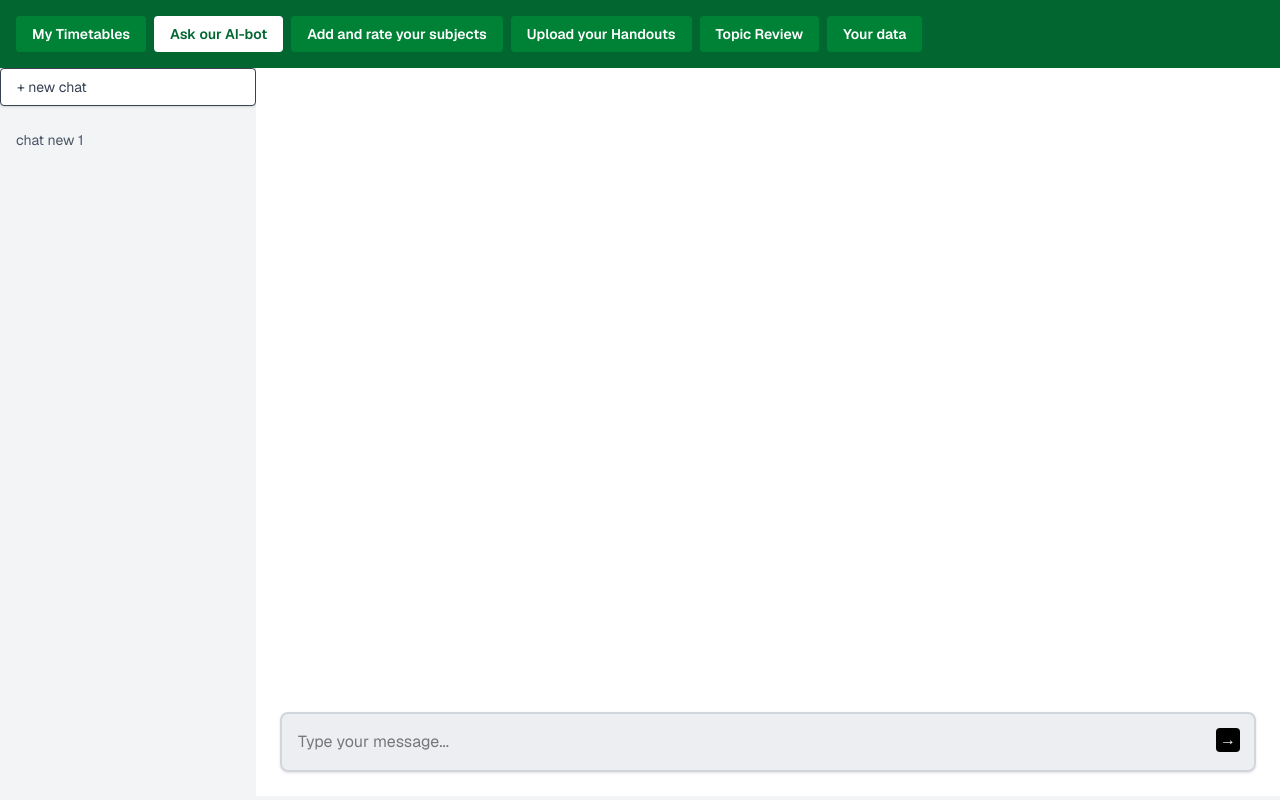
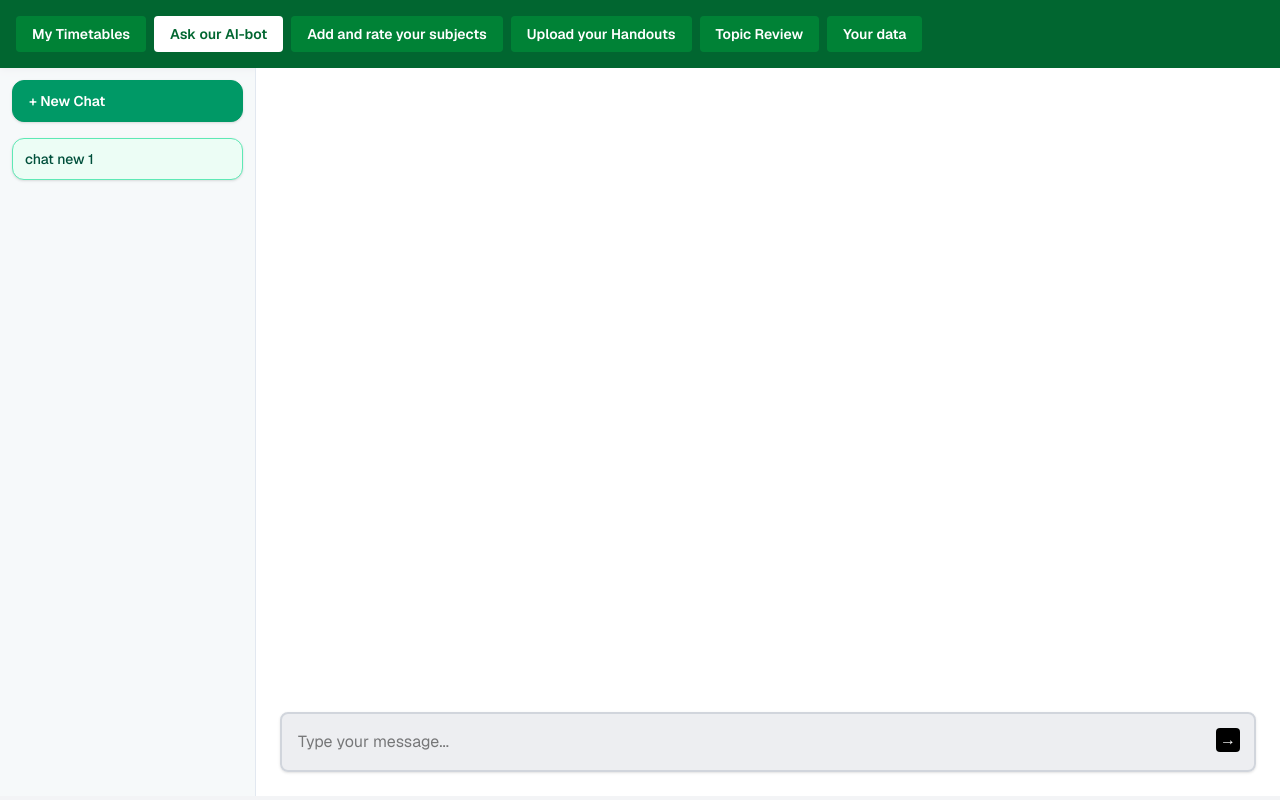
Before and after one commit to Chait314/HCI_Frontend, a Next.js app: page / in a window 1280 px wide. Both pictures are taken after a click on the button "Ask our AI-bot". Built offline with nearby package versions, Linux system fonts and the light colour scheme.

Commit message:
feat: save chats and beautify chat buttons

```diff
--- a/app/api/timetable/route.ts
+++ b/app/api/timetable/route.ts
@@ -519,7 +519,10 @@ function buildFallbackName(subjectHint: string): string {
   return base.length <= 25 ? base : base.slice(0, 25).trim();
 }
 
-function sanitizeTimetableName(name: string | null | undefined, subjectHint: string): string {
+function sanitizeTimetableName(
+  name: string | null | undefined,
+  subjectHint: string,
+): string {
   const cleaned = (name || "")
     .replace(/[^a-zA-Z0-9\s]/g, " ")
     .replace(/\s+/g, " ")
--- a/app/page.tsx
+++ b/app/page.tsx
@@ -1212,14 +1212,103 @@ const getHandout = (subjectId: number) => {
     }[];
   }
 
+  const CHATS_STORAGE_KEY = 'chats';
+  const CURRENT_CHAT_ID_STORAGE_KEY = 'currentChatId';
+
   const [chats, setChats] = useState<Chats[]>([]);
   const [savedTimetables, setSavedTimetables] = useState<SavedTimetable[]>([]);
   const [isViewingSavedTimetable, setIsViewingSavedTimetable] = useState(false);
   const [openedSavedViewConfig, setOpenedSavedViewConfig] = useState<TimetableViewConfig | null>(null);
   const [currentChatId, setCurrentChatId] = useState<string | null>(null);
+  const [hasHydratedChats, setHasHydratedChats] = useState(false);
+  const [hasRestoredCurrentChatId, setHasRestoredCurrentChatId] = useState(false);
   const [currentGeneratedTimetableName, setCurrentGeneratedTimetableName] = useState<string | null>(null);
   const [input, setInput] = useState('');
   const [sendTex, setSendTex] = useState('');
+
+  const normalizeStoredTimetableRows = (value: unknown): ChatTimetableCell[][] | undefined => {
+    if (!Array.isArray(value)) return undefined;
+
+    const rows = value
+      .map((row) => {
+        if (!Array.isArray(row)) return [];
+
+        return row
+          .map((cell) => {
+            if (!cell || typeof cell !== 'object') return null;
+
+            const subject = typeof (cell as { subject?: unknown }).subject === 'string'
+              ? (cell as { subject: string }).subject
+              : '';
+            const topic = typeof (cell as { topic?: unknown }).topic === 'string'
+              ? (cell as { topic: string }).topic
+              : '';
+
+            if (!subject && !topic) return null;
+            return { subject, topic };
+          })
+          .filter((cell): cell is ChatTimetableCell => cell !== null);
+      })
+      .filter((row) => row.length > 0);
+
+    return rows.length > 0 ? rows : undefined;
+  };
+
+  const normalizeStoredChats = (value: unknown): Chats[] => {
+    if (!Array.isArray(value)) return [];
+
+    return value.map((chat, chatIndex) => {
+      const messages: Chats['messages'] = Array.isArray((chat as { messages?: unknown })?.messages)
+        ? ((chat as { messages: unknown[] }).messages)
+            .map((message, messageIndex): Chats['messages'][number] | null => {
+              const text = typeof (message as { message?: unknown })?.message === 'string'
+                ? (message as { message: string }).message
+                : '';
+              const timetable = normalizeStoredTimetableRows((message as { timetable?: unknown })?.timetable);
+              const normalizedType: 'text' | 'timetable' | undefined =
+                (message as { type?: unknown })?.type === 'timetable' && timetable
+                  ? 'timetable'
+                  : (message as { type?: unknown })?.type === 'text'
+                    ? 'text'
+                    : undefined;
+
+              if (!text && !timetable) return null;
+
+              return {
+                id:
+                  typeof (message as { id?: unknown })?.id === 'string' && (message as { id: string }).id.trim()
+                    ? (message as { id: string }).id
+                    : `${Date.now()}-${chatIndex}-${messageIndex}`,
+                role: ((message as { role?: unknown })?.role === 'ai' ? 'ai' : 'user') as 'user' | 'ai',
+                message: text,
+                type: normalizedType,
+                timetable,
+                timetableName:
+                  typeof (message as { timetableName?: unknown })?.timetableName === 'string'
+                    ? (message as { timetableName: string }).timetableName
+                    : undefined,
+                accepted: Boolean((message as { accepted?: unknown })?.accepted),
+              };
+            })
+            .filter((message): message is Chats['messages'][number] => message !== null)
+        : [];
+
+      const chatIdCandidate = (chat as { chat_id?: unknown })?.chat_id;
+      const chatNameCandidate = (chat as { chat_name?: unknown })?.chat_name;
+
+      return {
+        chat_id:
+          typeof chatIdCandidate === 'string' && chatIdCandidate.trim()
+            ? chatIdCandidate
+            : `${Date.now()}-${chatIndex}`,
+        chat_name:
+          typeof chatNameCandidate === 'string' && chatNameCandidate.trim()
+            ? chatNameCandidate
+            : `chat new ${chatIndex + 1}`,
+        messages,
+      };
+    });
+  };
 
   const subjectPreviewPalettes = [
     { bar: 'bg-emerald-500', chip: 'bg-emerald-100 text-emerald-700' },
@@ -1422,6 +1511,64 @@ const getHandout = (subjectId: number) => {
     localStorage.setItem('acceptedTimetables', JSON.stringify(savedTimetables));
   }, [savedTimetables]);
 
+  useEffect(() => {
+    const savedChats = localStorage.getItem(CHATS_STORAGE_KEY);
+
+    if (!savedChats) {
+      setHasHydratedChats(true);
+      return;
+    }
+
+    try {
+      const parsed = JSON.parse(savedChats);
+      setChats(normalizeStoredChats(parsed));
+    } catch (error) {
+      console.error('Failed to parse chats:', error);
+    } finally {
+      setHasHydratedChats(true);
+    }
+  }, []);
+
+  useEffect(() => {
+    if (!hasHydratedChats) return;
+    localStorage.setItem(CHATS_STORAGE_KEY, JSON.stringify(chats));
+  }, [chats, hasHydratedChats]);
+
+  useEffect(() => {
+    if (!hasHydratedChats) return;
+
+    const savedCurrentChatId = localStorage.getItem(CURRENT_CHAT_ID_STORAGE_KEY);
+    if (savedCurrentChatId) {
+      setCurrentChatId(savedCurrentChatId);
+    }
+
+    setHasRestoredCurrentChatId(true);
+  }, [hasHydratedChats]);
+
+  useEffect(() => {
+    if (!hasHydratedChats) return;
+
+    if (chats.length === 0) {
+      setCurrentChatId(null);
+      return;
+    }
+
+    if (!currentChatId || !chats.some((chat) => chat.chat_id === currentChatId)) {
+      setCurrentChatId(chats[0].chat_id);
+    }
+  }, [chats, currentChatId, hasHydratedChats]);
+
+  useEffect(() => {
+    if (!hasRestoredCurrentChatId) return;
+
+    if (currentChatId) {
+      localStorage.setItem(CURRENT_CHAT_ID_STORAGE_KEY, currentChatId);
+      return;
+    }
+
+    localStorage.removeItem(CURRENT_CHAT_ID_STORAGE_KEY);
+  }, [currentChatId, hasRestoredCurrentChatId]);
+
   const saveAcceptedTimetable = (
     timetableRows: ChatTimetableCell[][],
     source: SavedTimetable['source'],
@@ -1512,21 +1659,26 @@ const getHandout = (subjectId: number) => {
   };
 
   const createNewChat = () => {
-    const newChat: Chats = {
-      chat_id: Date.now().toString(),
-      chat_name: `chat new ${chats.length + 1}`,
-      messages: []
-    };
-
-    setChats([newChat, ...chats]);
-    setCurrentChatId(newChat.chat_id);
+    const chatId = `${Date.now()}-${Math.random().toString(36).slice(2, 10)}`;
+
+    setChats((prevChats) => {
+      const newChat: Chats = {
+        chat_id: chatId,
+        chat_name: `chat new ${prevChats.length + 1}`,
+        messages: []
+      };
+
+      return [newChat, ...prevChats];
+    });
+
+    setCurrentChatId(chatId);
   };
 
   useEffect(()=>{
-    if(currentStep === 'chat' && chats.length === 0){
+    if(currentStep === 'chat' && hasHydratedChats && chats.length === 0){
       createNewChat();
     }
-  },[currentStep, chats]);
+  },[currentStep, chats.length, hasHydratedChats]);
 
   const handleSend = async(e: React.MouseEvent<HTMLButtonElement>) => {
     if (!input.trim() || !currentChatId) return;
@@ -1677,21 +1829,27 @@ const getHandout = (subjectId: number) => {
   const renderChatScreen = () => (
     <div className="flex h-[calc(100vh-72px)]">
       {/* Sidebar */}
-      <div className='w-64 h-150 overflow-y-auto'>
+      <div className="w-64 h-full overflow-y-auto bg-slate-50/80 border-r border-slate-200 p-3">
         <button
           onClick={createNewChat}
-          className="w-full py-2 bg-white border text-left px-4 rounded shadow-sm text-sm text-gray-700">
-          + new chat
+          className="w-full rounded-xl border border-emerald-600 bg-emerald-600 px-4 py-2.5 text-left text-sm font-semibold text-white shadow-sm transition-all duration-200 hover:bg-emerald-700 focus-visible:outline-none focus-visible:ring-2 focus-visible:ring-emerald-400 focus-visible:ring-offset-2"
+        >
+          + New Chat
         </button>
 
-        <div className="mt-4 space-y-1">
+        <div className="mt-4 space-y-1.5">
           {chats.map(chat => (
             <button
               key={chat.chat_id}
               onClick={() => setCurrentChatId(chat.chat_id)}
-              className="w-full text-left px-4 py-2 text-sm text-gray-600 hover:bg-gray-300 rounded"
+              aria-current={currentChatId === chat.chat_id ? 'page' : undefined}
+              className={`w-full text-left px-3 py-2.5 rounded-xl border transition-all duration-200 focus-visible:outline-none focus-visible:ring-2 focus-visible:ring-emerald-400 focus-visible:ring-offset-1 ${
+                currentChatId === chat.chat_id
+                  ? 'bg-emerald-50 border-emerald-300 text-emerald-900 shadow-sm'
+                  : 'bg-white border-transparent text-slate-600 hover:bg-white hover:border-slate-200 hover:text-slate-800'
+              }`}
             >
-              {chat.chat_name}
+              <span className="block truncate text-sm font-medium">{chat.chat_name}</span>
             </button>
           ))}
     </div>
```
